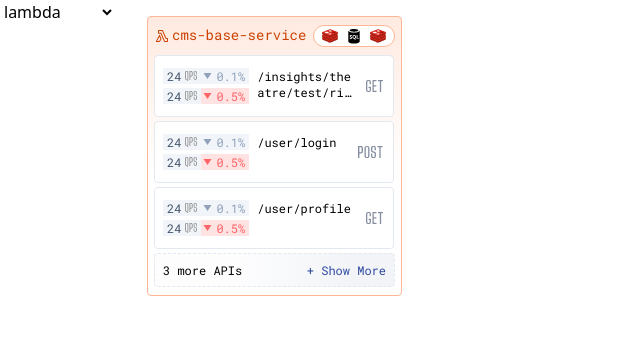
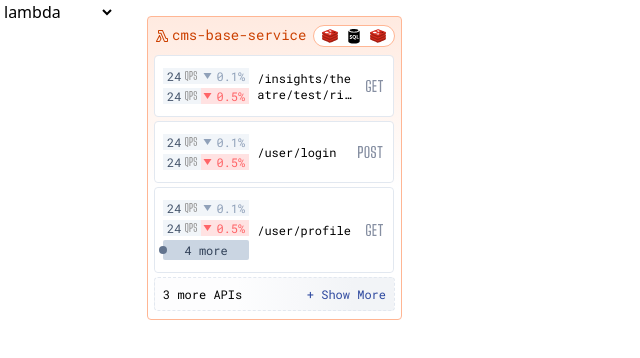
Before and after one commit to RitikJaiswal75/Animations, a React (Vite) app in the folder components/microservice/: page / in a window 1280 px wide. Shown: the top 358 px of the page, without its empty margins (0-640 px from the left). Built offline with nearby package versions, Linux system fonts and the light colour scheme.

Commit message:
Add more tags option

```diff
--- a/components/microservice/src/components/ApiList.tsx
+++ b/components/microservice/src/components/ApiList.tsx
@@ -17,7 +17,7 @@ const ApiList = ({ data }: ApiListProps) => {
         onMouseEnter={() => setShowMoreMenu(true)}
         onMouseLeave={() => setShowMoreMenu(false)}
       >
-        <div className="flex w-[85%] gap-2">
+        <div className="flex w-[85%] items-center gap-2">
           <div className="flex-shrink-0">
             <Tags tagData={data.tags || []} />
           </div>
--- a/components/microservice/src/components/Tags.tsx
+++ b/components/microservice/src/components/Tags.tsx
@@ -23,6 +23,12 @@ const Tags = ({ tagData }: TagProps) => {
           </div>
         </div>
       ))}
+      {tagData.length > 2 && (
+        <div className="relative rounded-xs bg-slate-300 px-1 py-0.5 text-center text-slate-700">
+          <div className="absolute top-[30%] -left-1 h-2 w-2 rounded-full bg-slate-500"></div>
+          {tagData.length - 2} more
+        </div>
+      )}
     </div>
   );
 };
```
